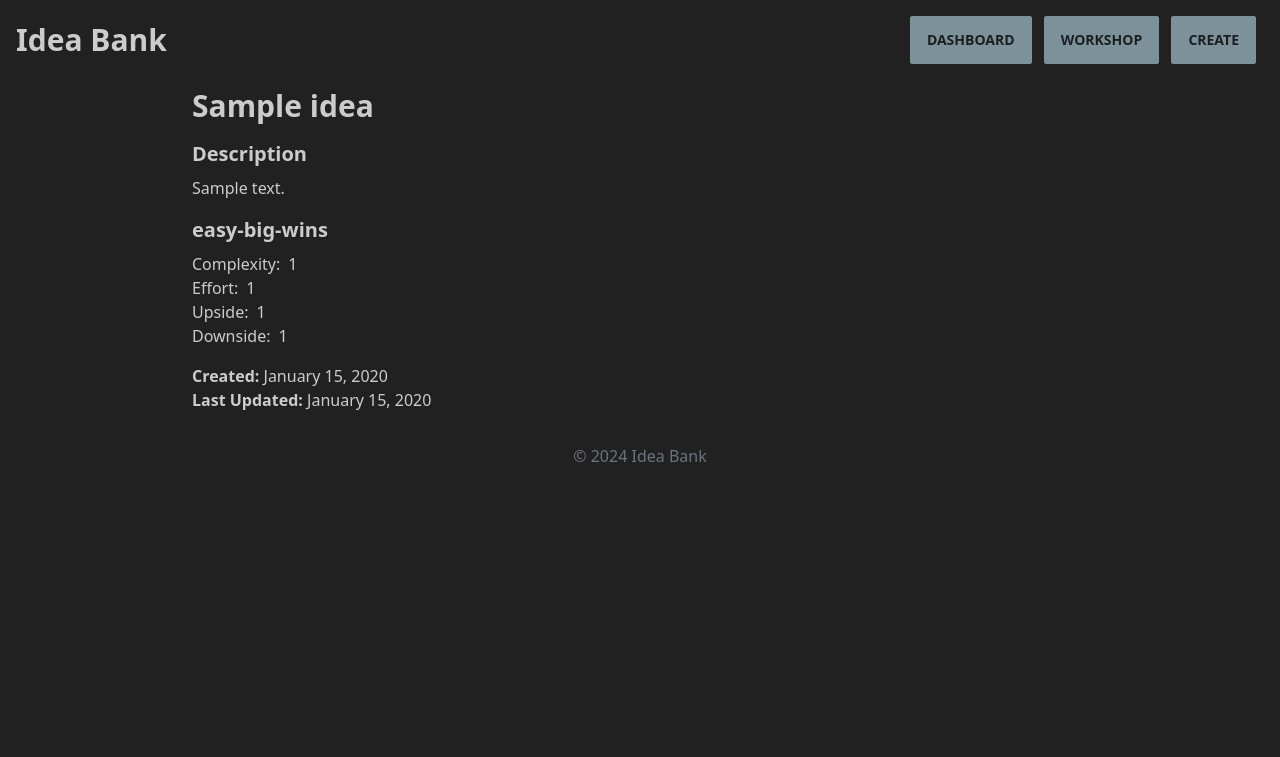
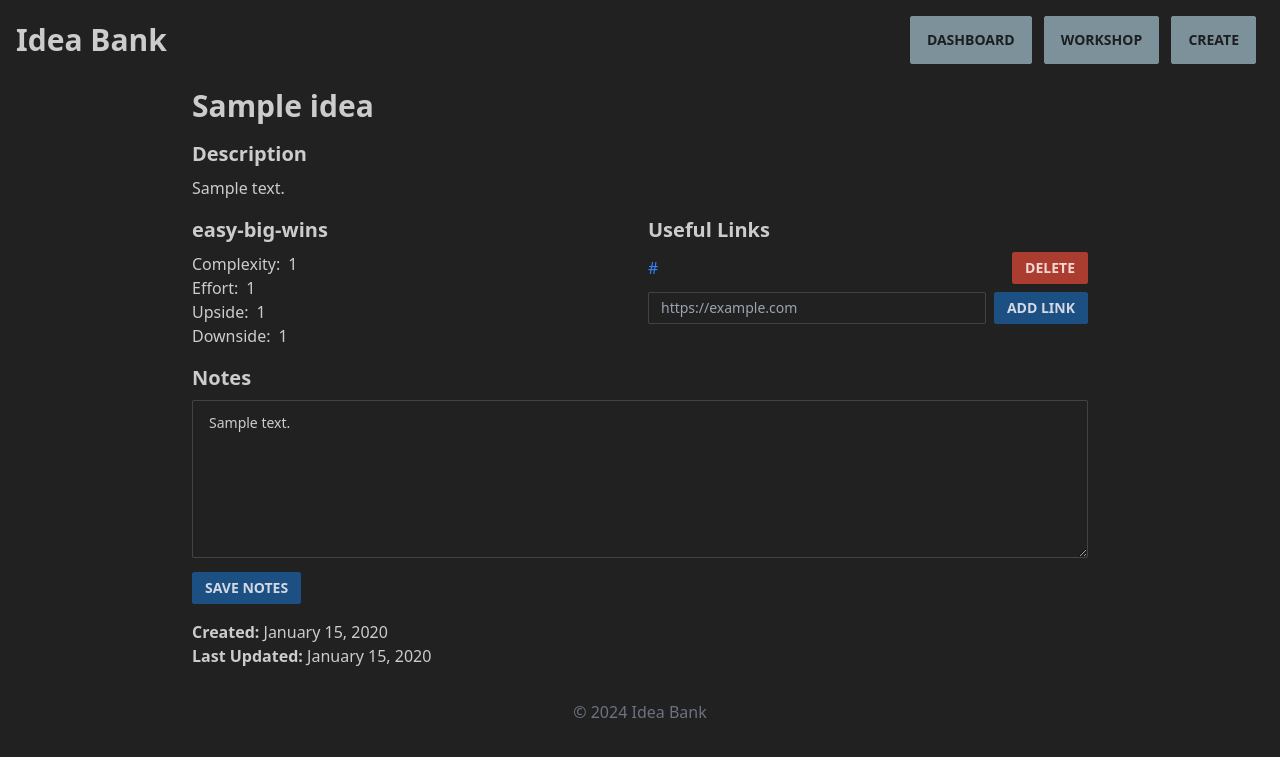
Before and after one commit to davebrougham/ibank, a Django app: page /idea/1/ in a window 1280 px wide. Shown: the top 757 px of the page. Run offline with Django 5.2, Linux system fonts and the light colour scheme; tables that the repository leaves empty hold one stand-in row (values such as "Sample post"); some libraries are stand-ins or nearby versions.

Commit message:
Add new fields and related models for idea

```diff
--- a/bank/models.py
+++ b/bank/models.py
@@ -6,6 +6,13 @@ CATEGORY_CHOICES = [
     ("hard-big-wins", "Hard Big Wins"),
     ("hard-small-wins", "Hard Small Wins"),
 ]
+
+class Link(models.Model):
+    idea = models.ForeignKey('Idea', related_name='links', on_delete=models.CASCADE)
+    url = models.URLField()
+
+    def __str__(self):
+        return self.url
 
 class Idea(models.Model):
     """
@@ -31,6 +38,7 @@ class Idea(models.Model):
     category = models.CharField(max_length=200, default=None, null=True, choices=CATEGORY_CHOICES)
     created_at = models.DateTimeField(auto_now_add=True)
     updated_at = models.DateTimeField(auto_now=True)
+    notes = models.TextField(blank=True, null=True)
 
     class Meta:
         db_table = 'idea'
--- a/bank/templates/idea_detail.html
+++ b/bank/templates/idea_detail.html
@@ -31,6 +31,27 @@
                 <span class="editable-value">{{ idea.downside }}</span>
             </p>
         </div>
+        <div>
+            <h2 class="text-xl font-semibold mb-2">Useful Links</h2>
+            <ul id="links" class="space-y-2">
+                {% for link in idea.links.all %}
+                    <li class="flex items-center justify-between">
+                        <a href="{{ link.url }}" target="_blank" class="text-blue-500 hover:underline truncate mr-2 flex-grow">{{ link.url }}</a>
+                        <button class="btn btn-sm btn-error delete-link" data-link-id="{{ link.id }}">Delete</button>
+                    </li>
+                {% endfor %}
+            </ul>
+            <div class="mt-2 flex items-center">
+                <input type="url" id="link-url" placeholder="https://example.com" class="input input-bordered input-sm flex-grow mr-2">
+                <button id="add-link" class="btn btn-sm btn-primary whitespace-nowrap">Add Link</button>
+            </div>
+        </div>
+    </div>
+
+    <div class="mb-4">
+        <h2 class="text-xl font-semibold mb-2">Notes</h2>
+        <textarea id="notes" class="textarea textarea-bordered w-full" rows="5">{{ idea.notes | default:"" }}</textarea>
+        <button id="save-notes" class="btn btn-sm btn-primary mt-2">Save Notes</button>
     </div>
 
     <div>
@@ -116,6 +137,80 @@
             });
         });
 
+        document.getElementById('add-link').addEventListener('click', function() {
+            const url = document.getElementById('link-url').value;
+            if (url) {
+                addLink(url);
+            }
+        });
+
+        document.getElementById('links').addEventListener('click', function(e) {
+            if (e.target.classList.contains('delete-link')) {
+                const linkId = e.target.dataset.linkId;
+                deleteLink(linkId);
+            }
+        });
+
+        document.getElementById('save-notes').addEventListener('click', function() {
+            const notes = document.getElementById('notes').value;
+            saveNotes(notes);
+        });
+
+        function addLink(url) {
+            fetch(`/add-link/{{ idea.id }}/`, {
+                method: 'POST',
+                headers: {
+                    'Content-Type': 'application/json',
+                    'X-CSRFToken': getCookie('csrftoken')
+                },
+                body: JSON.stringify({ url })
+            })
+            .then(response => response.json())
+            .then(data => {
+                if (data.status === 'success') {
+                    location.reload();
+                } else {
+                    console.error('Failed to add link');
+                }
+            });
+        }
+
+        function deleteLink(linkId) {
+            fetch(`/delete-link/${linkId}/`, {
+                method: 'POST',
+                headers: {
+                    'X-CSRFToken': getCookie('csrftoken')
+                }
+            })
+            .then(response => response.json())
+            .then(data => {
+                if (data.status === 'success') {
+                    location.reload();
+                } else {
+                    console.error('Failed to delete link');
+                }
+            });
+        }
+
+        function saveNotes(notes) {
+            fetch(`/update-notes/{{ idea.id }}/`, {
+                method: 'POST',
+                headers: {
+                    'Content-Type': 'application/json',
+                    'X-CSRFToken': getCookie('csrftoken')
+                },
+                body: JSON.stringify({ notes })
+            })
+            .then(response => response.json())
+            .then(data => {
+                if (data.status === 'success') {
+                    console.log('Notes saved successfully');
+                } else {
+                    console.error('Failed to save notes');
+                }
+            });
+        }
+
         function updateIdea(element) {
             const field = element.dataset.field || element.parentNode.dataset.field;
             const value = element.textContent;
--- a/bank/urls.py
+++ b/bank/urls.py
@@ -9,4 +9,7 @@ urlpatterns = [
     path('update-idea/<int:idea_id>/', views.update_idea, name='update_idea'),
     path('delete-idea/<int:idea_id>/', views.delete_idea, name='delete_idea'),
     path('idea/<int:idea_id>/', views.idea_detail, name='idea_detail'),
+    path('add-link/<int:idea_id>/', views.add_link, name='add_link'),
+    path('delete-link/<int:link_id>/', views.delete_link, name='delete_link'),
+    path('update-notes/<int:idea_id>/', views.update_notes, name='update_notes'),
 ]
--- a/bank/views.py
+++ b/bank/views.py
@@ -2,7 +2,7 @@ from django.shortcuts import render, redirect, get_object_or_404
 from .forms import IdeaForm
 from django.http import JsonResponse
 from django.views.decorators.http import require_POST
-from .models import Idea
+from .models import Idea, Link
 import json
 
 def dashboard(request):
@@ -49,3 +49,36 @@ def delete_idea(request, idea_id):
 def idea_detail(request, idea_id):
     idea = get_object_or_404(Idea, id=idea_id)
     return render(request, 'idea_detail.html', {'idea': idea})
+
+@require_POST
+def add_link(request, idea_id):
+    try:
+        idea = Idea.objects.get(id=idea_id)
+        data = json.loads(request.body)
+        link = Link.objects.create(
+            idea=idea,
+            url=data['url']
+        )
+        return JsonResponse({'status': 'success', 'id': link.id})
+    except Exception as e:
+        return JsonResponse({'status': 'error', 'message': str(e)})
+
+@require_POST
+def delete_link(request, link_id):
+    try:
+        link = Link.objects.get(id=link_id)
+        link.delete()
+        return JsonResponse({'status': 'success'})
+    except Exception as e:
+        return JsonResponse({'status': 'error', 'message': str(e)})
+
+@require_POST
+def update_notes(request, idea_id):
+    try:
+        idea = Idea.objects.get(id=idea_id)
+        data = json.loads(request.body)
+        idea.notes = data['notes']
+        idea.save()
+        return JsonResponse({'status': 'success'})
+    except Exception as e:
+        return JsonResponse({'status': 'error', 'message': str(e)})
```
Also changed, not shown: bank/migrations/0002_idea_notes_alter_idea_category_link.py (added), bank/migrations/0003_alter_link_idea.py (added).
